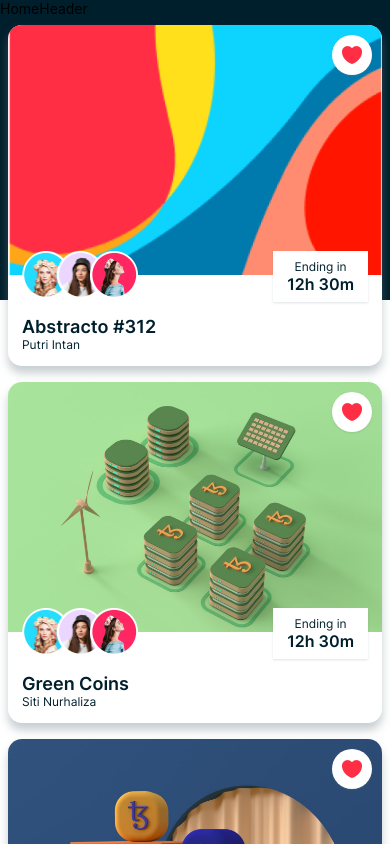
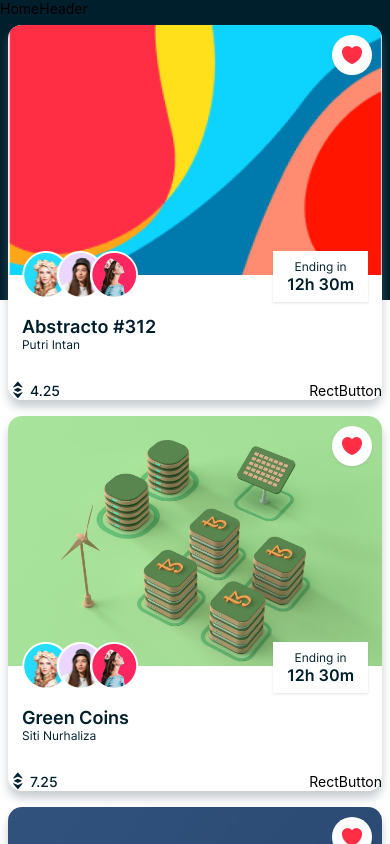
Before and after one commit to kellonparkinson/jsmast-nft-tut, a React Native app: screen /Home in a window 390 px wide. Shown: the top 844 px of the page. Built offline with nearby package versions, Linux system fonts and the light colour scheme.

Commit message:
completed SubInfo components

```diff
--- a/components/NFTCard.js
+++ b/components/NFTCard.js
@@ -41,6 +41,16 @@
             subTitleSize={SIZES.small}
           />
       </View>
+
+      <View style={{
+        marginTop: SIZES.font,
+        flexDirection: 'row',
+        justifyContent: 'space-between',
+        alignItems: 'center',
+      }}>
+        <EthPrice price={data.price} />
+        <RectButton />
+      </View>
     </View>
   )
 }
--- a/components/SubInfo.js
+++ b/components/SubInfo.js
@@ -14,10 +14,21 @@
   )
 }
 
-export const EthPrice = () => {
+export const EthPrice = ({ price }) => {
   return (
-    <View>
-      <Text>Price in ETH</Text>
+    <View style={{ flexDirection: "row", alignItems: "center" }}>
+      <Image
+        source={assets.eth}
+        resizeMode="contain"
+        style={{ width: 20, height: 20, marginRight: 2 }}
+      />
+      <Text style={{
+        fontFamily: FONTS.medium,
+        fontSize: SIZES.font,
+        color: COLORS.primary
+      }}>
+        {price}
+      </Text>
     </View>
   )
 }
```
